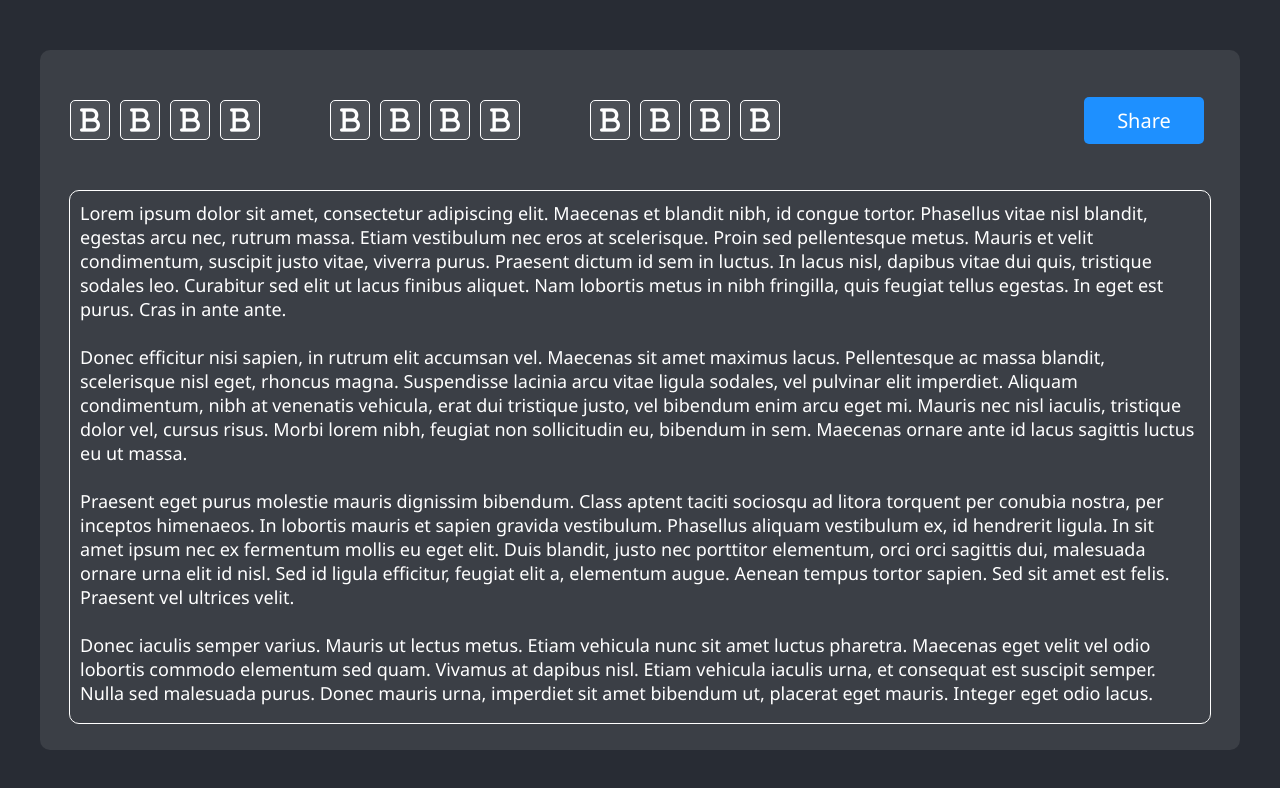
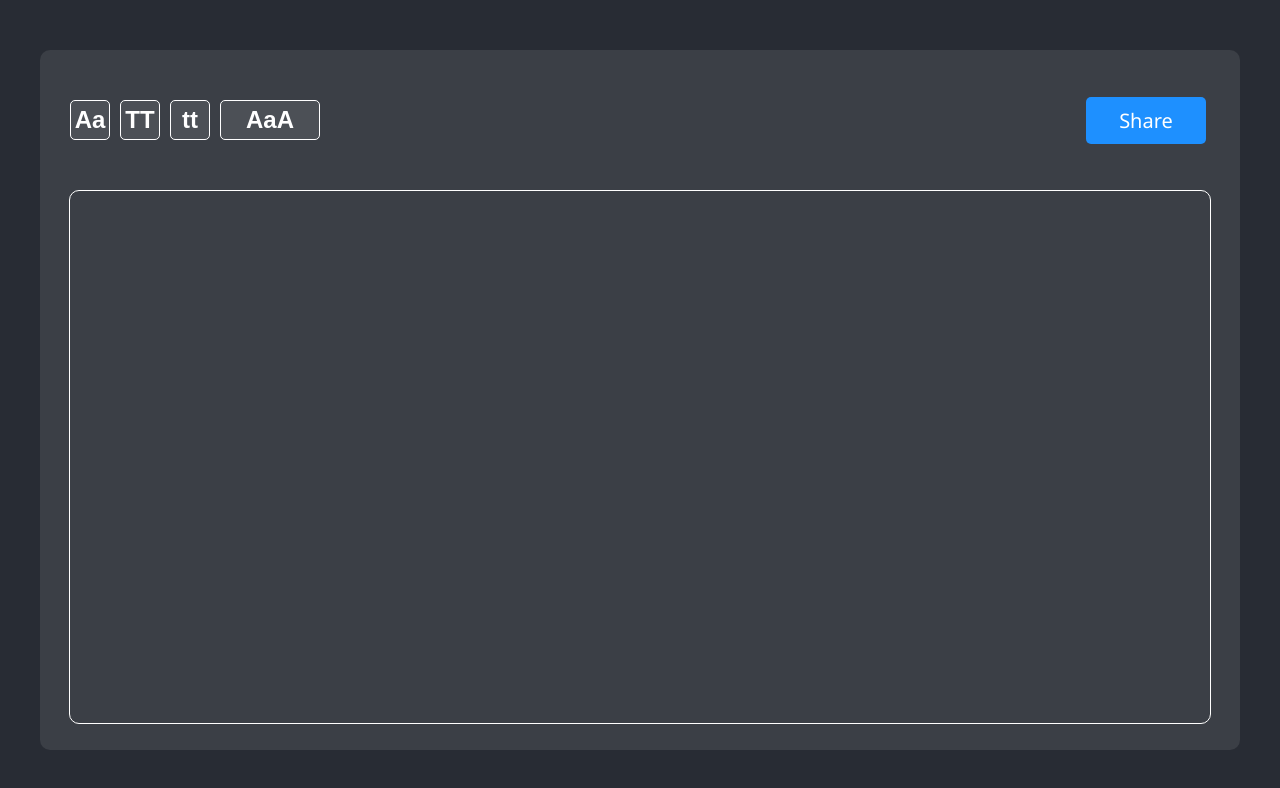
Before and after one commit to jpssantiago/onlinenotepad, a React (Create React App) app: page / in a window 1280 px wide. Shown: the top 788 px of the page. Built offline with nearby package versions, Linux system fonts and the light colour scheme.

Commit message:
Capitalize, Upper Case, Lower Case, and Alternating Case functions added.

```diff
--- a/src/components/Container/index.js
+++ b/src/components/Container/index.js
@@ -1,4 +1,4 @@
-import React from 'react';
+import React, { useState } from 'react';
 import './styles.css';
 
 import Control from '../Control';
@@ -6,28 +6,24 @@ import TextArea from '../TextArea';
 import ShareButton from '../ShareButton';
 
 function Container() {
+    const [state, setState] = useState('');
+
+    function sendData() {
+        return state;
+    }
+
+    function updateData(data) {
+        setState(data);
+    }
+
     return (
         <div className="container">
             <div className="container-controls">
                 <div className="container-controls-area">
-                    <Control />
-                    <Control />
-                    <Control />
-                    <Control />
-                </div>
-
-                <div className="container-controls-area">
-                    <Control />
-                    <Control />
-                    <Control />
-                    <Control />
-                </div>
-
-                <div className="container-controls-area">
-                    <Control />
-                    <Control />
-                    <Control />
-                    <Control />
+                    <Control callback={sendData} updateData={updateData} text="Aa" action="capitalize" />
+                    <Control callback={sendData} updateData={updateData} text="TT" action="uppercase" />
+                    <Control callback={sendData} updateData={updateData} text="tt" action="lowercase" />
+                    <Control callback={sendData} updateData={updateData} text="AaA" special="true" action="alternating" />
                 </div>
 
                 <div className="container-controls-sharebutton">
@@ -36,7 +32,7 @@ function Container() {
             </div>
 
             <div className="container-textarea">
-                <TextArea />
+                <TextArea callback={text => setState(text)} newState={state} />
             </div>
         </div>
     );
--- a/src/components/Container/styles.css
+++ b/src/components/Container/styles.css
@@ -25,14 +25,14 @@
 }
 
 .container-controls-area {
-    margin: 30px;
+    margin-left: 30px;
 }
 
 .container-controls-sharebutton {
     display: flex;
     justify-content: flex-end;
 
-    width: 32%;
+    width: 73%;
 }
 
 .container-textarea {
--- a/src/components/Control/index.js
+++ b/src/components/Control/index.js
@@ -1,10 +1,53 @@
 import React from 'react';
 import './styles.css';
 
-function Control() {
+function Control({ icon, text, special, action, callback, updateData }) {
+
+    function requestData() {
+        const data = callback();
+        const response = handleData(data);
+        updateData(response);
+    }
+
+    function alternateCases(s) {
+        let chars = s.toLowerCase().split("");
+        for (let i = 0; i < chars.length; i += 2) {
+            chars[i] = chars[i].toUpperCase();
+        }
+        return chars.join("");
+    }
+
+    function capitalize(s) {
+        return s.charAt(0).toUpperCase() + s.slice(1).toLowerCase();
+    }
+
+    function handleData(data) {
+        switch (action) {
+            case "capitalize":
+                return capitalize(data);
+            case "uppercase":
+                return data.toUpperCase();
+            case "lowercase":
+                return data.toLowerCase();
+            case "alternating":
+                return alternateCases(data);
+
+            default:
+                break;
+        }
+    }
+
+    if (icon) {
+        return (
+            <button onClick={requestData} className={`control ${special ? "special" : ""}`}>
+                <i className={icon}></i>
+            </button>
+        );
+    }
+
     return (
-        <button className="control">
-            <i className="fas fa-bold fa-2x"></i>
+        <button onClick={requestData} className={`control ${special ? "special" : ""}`}>
+            <h1>{text}</h1>
         </button>
     );
 }
--- a/src/components/Control/styles.css
+++ b/src/components/Control/styles.css
@@ -13,6 +13,24 @@
     cursor: pointer;
 }
 
-/*
-background-color: #282c34;
-*/
+.control img {
+    height: 34px;
+    width: 34px;
+
+    color: white;
+}
+
+.control h1 {
+    font-family: "Arial";
+    font-size: 24px;
+}
+
+.special {
+    width: 100px;
+}
+
+.control:hover {
+    background-color: #282c34;
+
+    transition: all .2s ease-in-out;
+}
--- a/src/components/ShareButton/styles.css
+++ b/src/components/ShareButton/styles.css
@@ -13,4 +13,11 @@
     border-radius: 5px;
 
     cursor: pointer;
+
 }
+
+.sharebutton:hover {
+    background: rgb(1, 69, 138);
+
+    transition: all .2s ease-in-out;
+}
--- a/src/components/TextArea/index.js
+++ b/src/components/TextArea/index.js
@@ -1,26 +1,22 @@
-import React from 'react';
+import React, { useState , useEffect} from 'react';
 import './styles.css'
 
-function TextArea() {
+function TextArea({ callback, newState }) {
+    const [state, setState] = useState('');
+
+    function handleChange(e) {
+        setState(e.target.value);
+        callback(state);
+    }
+
+    useEffect(() => {
+        setState(newState);
+    }, [newState]);
+
     return (
         <div className="textarea">
             <div className="textarea-text">
-            Lorem ipsum dolor sit amet, consectetur adipiscing elit. Maecenas et blandit nibh, id congue tortor. Phasellus vitae nisl blandit, egestas arcu nec, rutrum massa. Etiam vestibulum nec eros at scelerisque. Proin sed pellentesque metus. Mauris et velit condimentum, suscipit justo vitae, viverra purus. Praesent dictum id sem in luctus. In lacus nisl, dapibus vitae dui quis, tristique sodales leo. Curabitur sed elit ut lacus finibus aliquet. Nam lobortis metus in nibh fringilla, quis feugiat tellus egestas. In eget est purus. Cras in ante ante.
-<br/>
-<br/>
-Donec efficitur nisi sapien, in rutrum elit accumsan vel. Maecenas sit amet maximus lacus. Pellentesque ac massa blandit, scelerisque nisl eget, rhoncus magna. Suspendisse lacinia arcu vitae ligula sodales, vel pulvinar elit imperdiet. Aliquam condimentum, nibh at venenatis vehicula, erat dui tristique justo, vel bibendum enim arcu eget mi. Mauris nec nisl iaculis, tristique dolor vel, cursus risus. Morbi lorem nibh, feugiat non sollicitudin eu, bibendum in sem. Maecenas ornare ante id lacus sagittis luctus eu ut massa.
-<br/>
-<br/>
-Praesent eget purus molestie mauris dignissim bibendum. Class aptent taciti sociosqu ad litora torquent per conubia nostra, per inceptos himenaeos. In lobortis mauris et sapien gravida vestibulum. Phasellus aliquam vestibulum ex, id hendrerit ligula. In sit amet ipsum nec ex fermentum mollis eu eget elit. Duis blandit, justo nec porttitor elementum, orci orci sagittis dui, malesuada ornare urna elit id nisl. Sed id ligula efficitur, feugiat elit a, elementum augue. Aenean tempus tortor sapien. Sed sit amet est felis. Praesent vel ultrices velit.
-<br/>
-<br/>
-Donec iaculis semper varius. Mauris ut lectus metus. Etiam vehicula nunc sit amet luctus pharetra. Maecenas eget velit vel odio lobortis commodo elementum sed quam. Vivamus at dapibus nisl. Etiam vehicula iaculis urna, et consequat est suscipit semper. Nulla sed malesuada purus. Donec mauris urna, imperdiet sit amet bibendum ut, placerat eget mauris. Integer eget odio lacus.
-<br/>
-<br/>
-Donec iaculis semper varius. Mauris ut lectus metus. Etiam vehicula nunc sit amet luctus pharetra. Maecenas eget velit vel odio lobortis commodo elementum sed quam. Vivamus at dapibus nisl. Etiam vehicula iaculis urna, et consequat est suscipit semper. Nulla sed malesuada purus. Donec mauris urna, imperdiet sit amet bibendum ut, placerat eget mauris. Integer eget odio lacus.
-<br/>
-<br/>
-Donec iaculis semper varius. Mauris ut lectus metus. Etiam vehicula nunc sit amet luctus pharetra. Maecenas eget velit vel odio lobortis commodo elementum sed quam. Vivamus at dapibus nisl. Etiam vehicula iaculis urna, et consequat est suscipit semper. Nulla sed malesuada purus. Donec mauris urna, imperdiet sit amet bibendum ut, placerat eget mauris. Integer eget odio lacus.
+                <textarea onChange={handleChange} value={state} type="text" />
             </div>
         </div>
     );
--- a/src/components/TextArea/styles.css
+++ b/src/components/TextArea/styles.css
@@ -1,10 +1,6 @@
 .textarea {
     width: 95%;
     height: 95%;
-
-    color: white;
-    font-family: 'Segoe UI', Tahoma, Geneva, Verdana, sans-serif;
-    font-size: 18px;
 
     border: 1px solid white;
     border-radius: 10px;
@@ -19,3 +15,19 @@
     overflow-x: hidden;
     text-overflow: ellipsis;
 }
+
+.textarea-text textarea {
+    width: 100%;
+    height: 98%;
+
+    font-family: 'Segoe UI', Tahoma, Geneva, Verdana, sans-serif;
+    font-size: 18px;
+
+    resize: none;
+    outline: none;
+
+    color: white;
+    background-color: transparent;
+
+    border: 0;
+}
```
Also changed, not shown: 1 other file (tests, documents, lock files or other folders).
